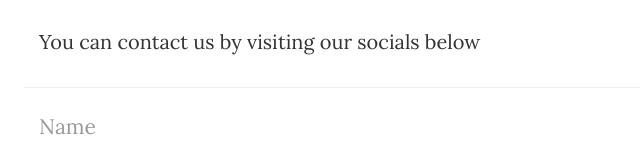
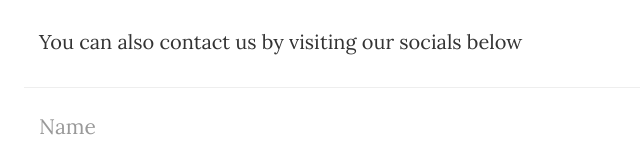
Before and after one commit to Wh4t-20/concordia-chromatica, a website: page contact.html in a window 1280 px wide. Shown: the part 651-800 px from the top of the page, 226-866 px from the left. Drawn offline with nearby package versions, Linux system fonts and the light colour scheme.

Commit message:
Update contact.html

```diff
--- a/contact.html
+++ b/contact.html
@@ -89,7 +89,7 @@
   <p>Thank you for visiting our website! We appreciate your interest in our services and would be delighted to assist you further. If you have any questions. suggestions, or need assistance, please don't hesitate to get in touch with us. We're here to help!</p>
 
 
-<p>You can contact us by visiting our socials below</p>
+<p>You can also contact us by visiting our socials below</p>
                 <!-- Contact Form - Enter your email address on line 19 of the mail/contact_me.php file to make this form work. -->
                 <!-- WARNING: Some web hosts do not allow emails to be sent through forms to common mail hosts like Gmail or Yahoo. It's recommended that you use a private domain email address! -->
                 <!-- NOTE: To use the contact form, your site must be on a live web host with PHP! The form will not work locally! -->
```
